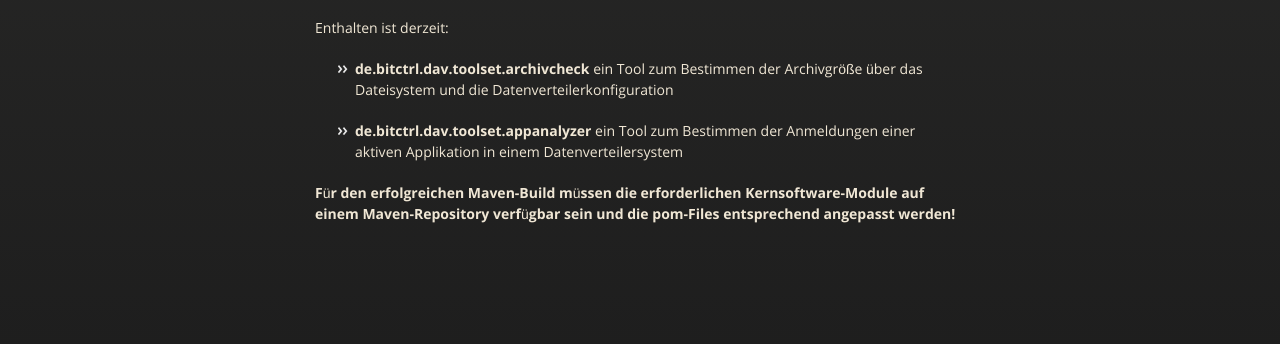
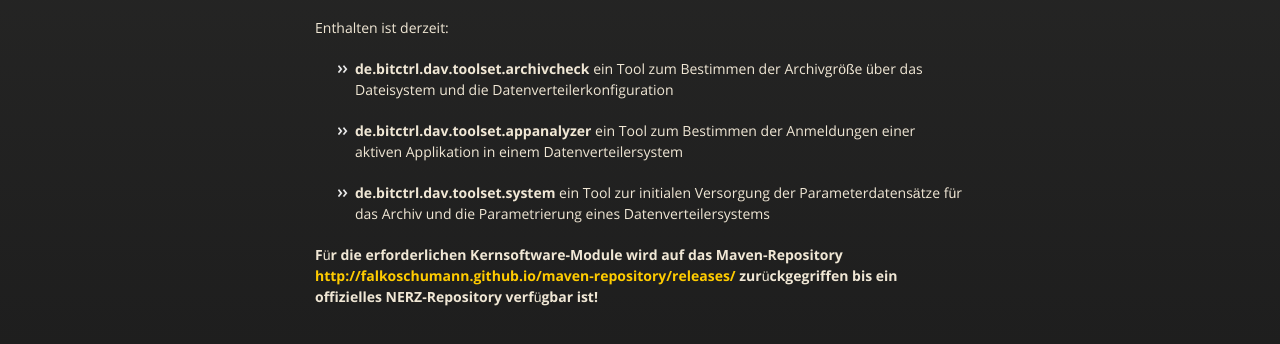
Before and after one commit to bitctrl/dav-toolset, a plain HTML site: page index.html in a window 1280 px wide. Shown: the part 336-680 px from the top of the page. Drawn offline with nearby package versions, Linux system fonts and the light colour scheme.

Commit message:
Update index.html
Mit dem aktuellen Master-Branch abgeglichen.

```diff
--- a/index.html
+++ b/index.html
@@ -48,9 +48,10 @@
 <ul>
 <li><p><strong>de.bitctrl.dav.toolset.archivcheck</strong> ein Tool zum Bestimmen der Archivgröße über das Dateisystem und die Datenverteilerkonfiguration</p></li>
 <li><p><strong>de.bitctrl.dav.toolset.appanalyzer</strong> ein Tool zum Bestimmen der Anmeldungen einer aktiven Applikation in einem Datenverteilersystem</p></li>
+<li><p><strong>de.bitctrl.dav.toolset.system</strong> ein Tool zur initialen Versorgung der Parameterdatensätze für das Archiv und die Parametrierung eines Datenverteilersystems</p></li>
 </ul>
 
-<p><strong>Für den erfolgreichen Maven-Build müssen die erforderlichen Kernsoftware-Module auf einem Maven-Repository verfügbar sein und die pom-Files entsprechend angepasst werden!</strong></p>
+<p><strong>Für die erforderlichen Kernsoftware-Module wird auf das Maven-Repository <a href="http://falkoschumann.github.io/maven-repository/releases/">http://falkoschumann.github.io/maven-repository/releases/</a> zurückgegriffen bis ein offizielles NERZ-Repository verfügbar ist!</strong></p>
       </section>
 
     </div>
```
